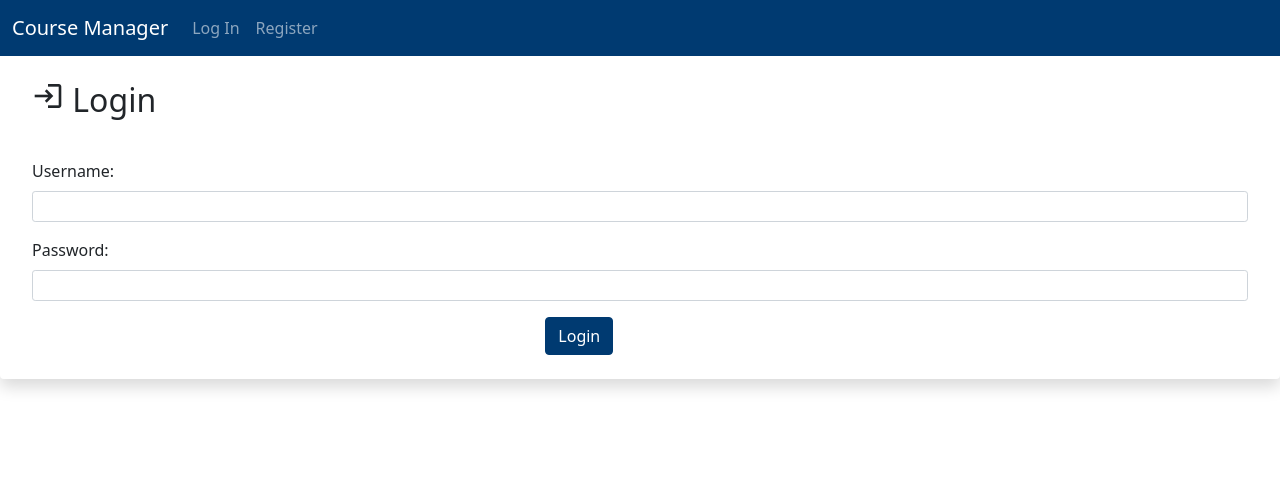
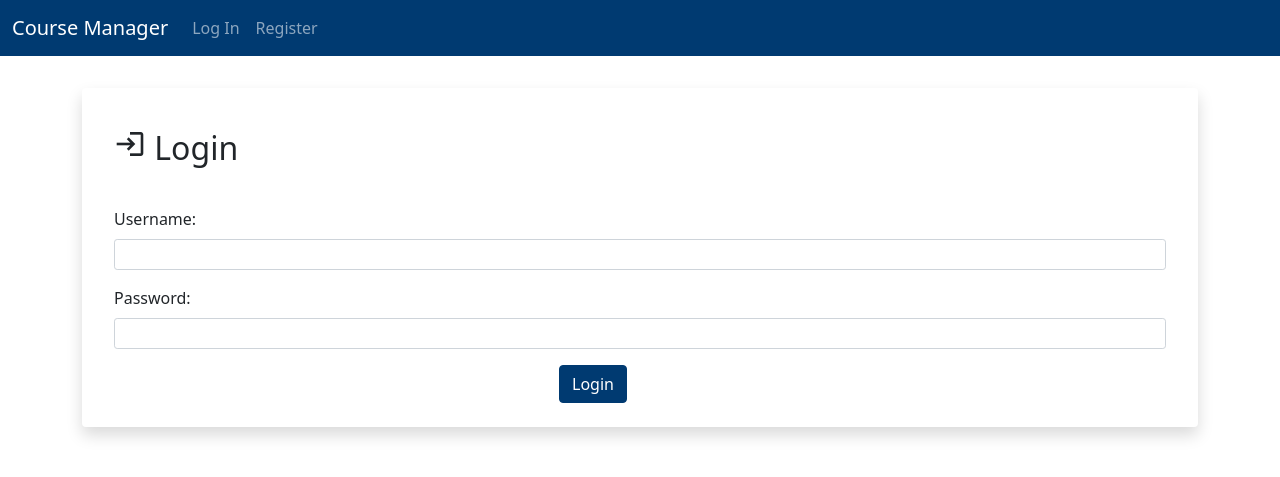
Before and after one commit to azainayub/coursemanager, a Django app: page /login in a window 1280 px wide. Shown: the top 477 px of the page. Run offline with Django 3.2, Linux system fonts and the light colour scheme; some libraries are stand-ins or nearby versions.

Commit message:
Modified the form layout

```diff
--- a/assistor/templates/assistor/login.html
+++ b/assistor/templates/assistor/login.html
@@ -3,7 +3,7 @@
 {% block title %}Login{% endblock %}
 
 {% block main %}
-
+    <div class="container mt-5 mb-5">
         <form class="row g-3 p-4 mx-auto shadow rounded" action="{% url 'login' %}" method="post">
             <h2>
                 <span class="material-icons-outlined fs-2">
@@ -16,7 +16,6 @@
                 {{ form.errors }}
             </div>
             <div class="col-md-12">
-            {{ form.username.errors }}
                 <label for="{{ form.username.id_for_label }}" class="form-label">{{ form.username.label }}:</label>
                 {{ form.username }}
             </div>
@@ -29,5 +28,5 @@
                 <input class="btn btn-primary" type="submit" value="Login">
             </div>
         </form>
-
+    </div>
 {% endblock %}
--- a/assistor/templates/assistor/register.html
+++ b/assistor/templates/assistor/register.html
@@ -2,6 +2,7 @@
 
 {% block title %}Registration{% endblock %}
 {% block main %}
+    <div class="container mt-5 mb-5">
         <form class="row g-3 p-4 mx-auto shadow rounded" action="{% url 'register' %}" method="post">
             <h2>
                 <span class="material-icons-outlined fs-2">
@@ -53,4 +54,5 @@
                 <input class="btn btn-primary" type="submit" value="Register">
             </div>
         </form>
+    </div>
 {% endblock %}
```
Lines whose indentation alone changed are shown as unchanged.
